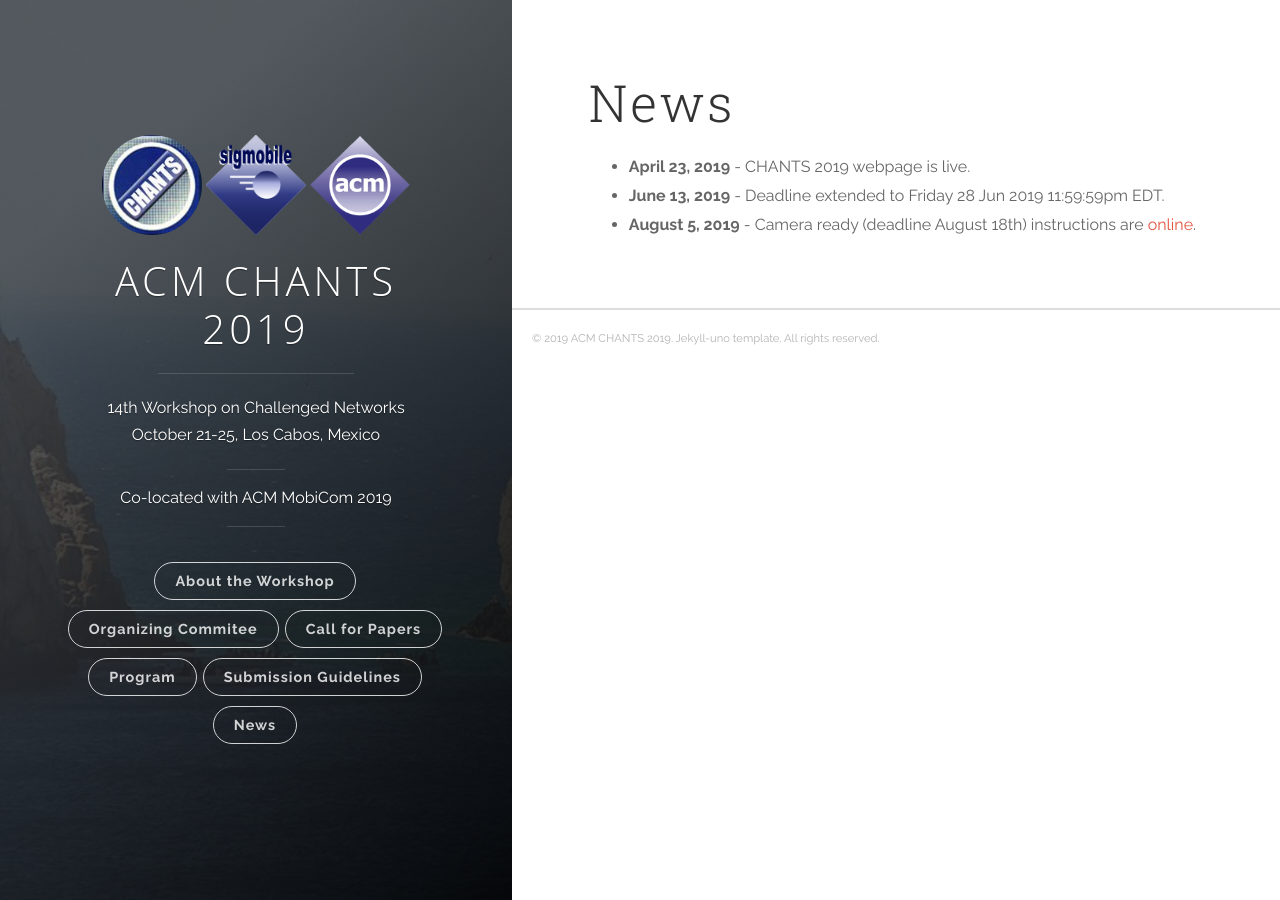
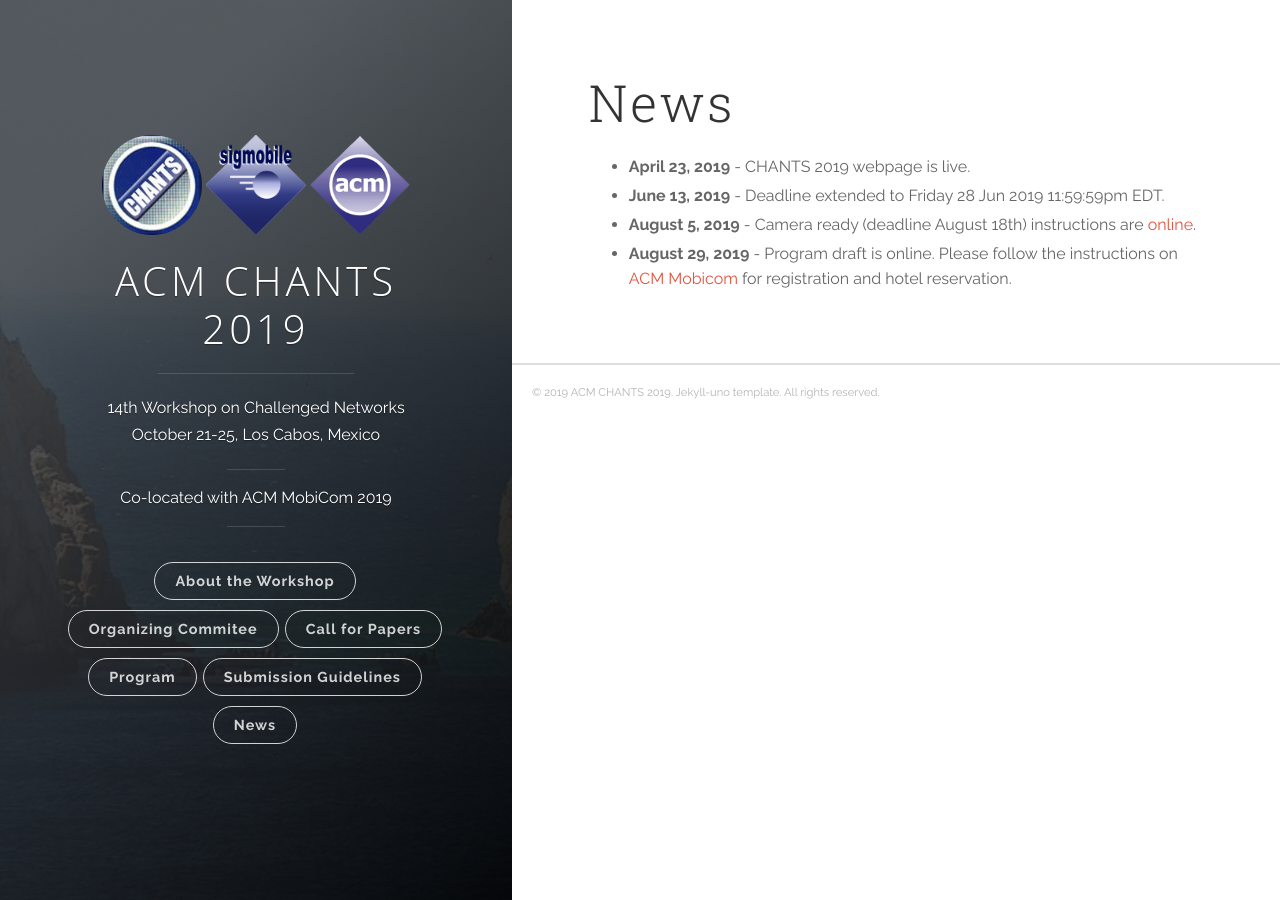
Before and after one commit to EstefaniaCC/chants2019, a Jekyll site: the page built from news.md, in a window 1280 px wide. Built offline with Jekyll 4.4.1, drawn with Linux system fonts in a browser that asks for light colours; comment, search, counter and statistics services are not loaded.

Commit message:
Program update

```diff
--- a/news.md
+++ b/news.md
@@ -8,4 +8,5 @@ permalink: /news/
   <li><strong>April 23, 2019</strong> - CHANTS 2019 webpage is live.</li>
   <li><strong>June 13, 2019</strong> - Deadline extended to Friday 28 Jun 2019 11:59:59pm EDT.</li>
   <li><strong>August 5, 2019</strong> - Camera ready (deadline August 18th) instructions are <a href="/jekyll-uno/guidelines">online</a>.</li>
+  <li><strong>August 29, 2019</strong> - Program draft is online. Please follow the instructions on <a href="https://www.sigmobile.org/mobicom/2019/registration.php">ACM Mobicom </a> for registration and hotel reservation.</li>
 </ul>
```
Also changed, not shown: program.md (+4 -1 lines), 17 other files.
